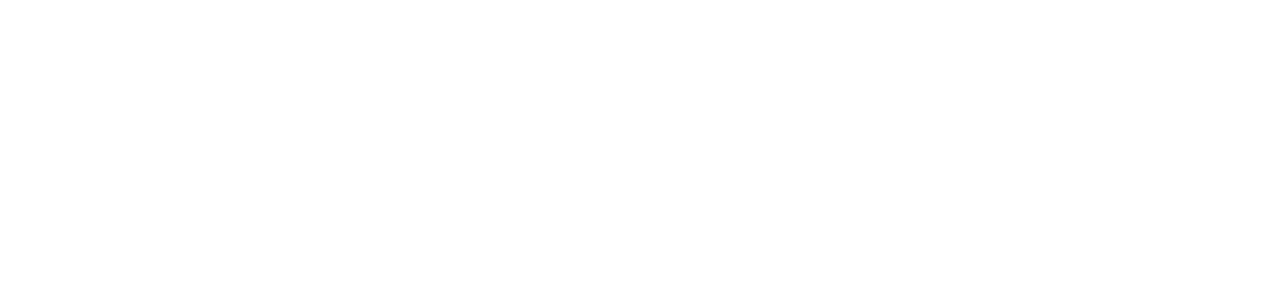
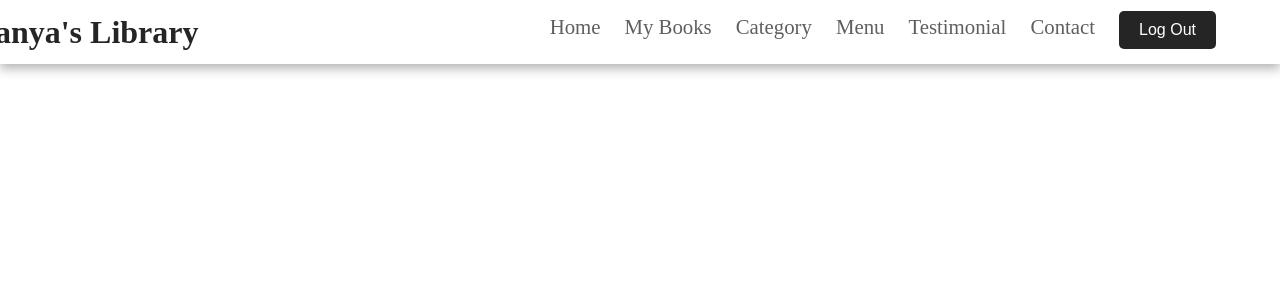
Before and after one commit to ananya-gta/Library-Management-System-Frontend, an Angular app: page /issued-books in a window 1280 px wide. Before the commit this address led to /. Shown: the top 300 px of the page. Built offline with nearby package versions, Linux system fonts and the light colour scheme; no server answers.

Commit message:
Added new component `IssuedBooksComponent` and routing for it. Updated the navbar to include a link to the new component and a logout button.

```diff
--- a/src/app/all-books/all-books.component.ts
+++ b/src/app/all-books/all-books.component.ts
@@ -1,6 +1,7 @@
 import { Component, OnInit } from '@angular/core';
 import { ActivatedRoute } from '@angular/router';
 import { GetAllBooksService } from '../get-all-books.service';
+
 
 @Component({
   selector: 'app-all-books',
@@ -8,10 +9,6 @@
   styleUrl: './all-books.component.css',
 })
 export class AllBooksComponent implements OnInit {
-
-  images = [{id:1, img: "https://m.media-amazon.com/images/I/81yo44UiIUL._SY425_.jpg"},
-{id:2, img: "https://d28hgpri8am2if.cloudfront.net/book_images/onix/cvr9781471173936/the-great-gatsby-9781471173936_lg.jpg"}];
-
   books: any;
 
   constructor(private apiService: GetAllBooksService) {}
--- a/src/app/app-routing.module.ts
+++ b/src/app/app-routing.module.ts
@@ -3,8 +3,13 @@
 import { AllBooksComponent } from './all-books/all-books.component';
 import { app } from '../../server';
 import { HomePageComponent } from './home-page/home-page.component';
+import { IssuedBooksComponent } from './issued-books/issued-books.component';
 
-const routes: Routes = [{ path: 'all-books', component: AllBooksComponent }, {path:'', component: HomePageComponent}];
+const routes: Routes = [
+  { path: 'all-books', component: AllBooksComponent },
+  { path: '', component: HomePageComponent },
+  {path: 'issued-books', component: IssuedBooksComponent}
+];
 
 @NgModule({
   imports: [RouterModule.forRoot(routes)],
--- a/src/app/app.module.ts
+++ b/src/app/app.module.ts
@@ -6,6 +6,7 @@
 import { AllBooksComponent } from './all-books/all-books.component';
 import { HttpClientModule } from '@angular/common/http';
 import { NavbarComponent } from './navbar/navbar.component';
+import { IssuedBooksComponent } from './issued-books/issued-books.component';
 
 
 @NgModule({
@@ -14,6 +15,7 @@
     HomePageComponent,
     AllBooksComponent,
     NavbarComponent,
+    IssuedBooksComponent,
   ],
   imports: [
     BrowserModule,
--- /dev/null
+++ b/src/app/get-all-issued-books.service.ts
@@ -0,0 +1,15 @@
+import { Injectable } from '@angular/core';
+import { HttpClient } from '@angular/common/http';
+import { Observable } from 'rxjs';
+
+@Injectable({
+  providedIn: 'root'
+})
+export class GetAllIssuedBooksService {
+  private apiUrl = "http://localhost:8080/issueBook/getIssuedBookDetails";
+  constructor(private http: HttpClient) { }
+
+  getAllIssuedBooks(): Observable<any> {
+    return this.http.get<any>(`${this.apiUrl}`);
+  }
+}
--- /dev/null
+++ b/src/app/issued-books/issued-books.component.html
@@ -0,0 +1 @@
+<app-navbar></app-navbar>
--- /dev/null
+++ b/src/app/issued-books/issued-books.component.ts
@@ -0,0 +1,21 @@
+import { Component, OnInit } from '@angular/core';
+import { GetAllIssuedBooksService } from '../get-all-issued-books.service';
+
+@Component({
+  selector: 'app-issued-books',
+  templateUrl: './issued-books.component.html',
+  styleUrl: './issued-books.component.css'
+})
+export class IssuedBooksComponent
+  implements OnInit {
+    issuedBooks: any;
+
+    constructor(private apiService: GetAllIssuedBooksService) {}
+
+    ngOnInit(): void {
+      this.apiService.getAllIssuedBooks().subscribe((data) => {
+        this.issuedBooks = data.filter((book: { available: any; }) => !book.available);
+        console.log(this.issuedBooks);
+      });
+    }
+}
--- a/src/app/navbar/navbar.component.css
+++ b/src/app/navbar/navbar.component.css
@@ -1,10 +1,12 @@
 .btn {
 	background-color: black;
 	color: white;
-	padding: 10px 20px; /* Adjust padding as needed */
+	padding: 10px 20px;
+    margin-top: -4px;
 	border: none;
 	border-radius: 5px;
 	cursor: pointer;
+    font-size: 1rem;
   }
 
   .btn:hover {
@@ -61,7 +63,8 @@
 }
 .logo{
     order: 1;
-    font-size: 2.3rem;
+    font-size: 2rem;
+    margin-left: -110px;
 }
 
 .menu-items li{
@@ -78,7 +81,7 @@
 }
 
 .navbar a:hover{
-    color: #117964;
+    color: black;
 }
 
 @media (max-width: 768px){
--- a/src/app/navbar/navbar.component.html
+++ b/src/app/navbar/navbar.component.html
@@ -8,12 +8,13 @@
         </div>
         <ul class="menu-items">
             <li><a href="#">Home</a></li>
-            <li><a href="#">About</a></li>
+            <li><a routingLink="/issued-books" routerLinkActive="active">My Books</a></li>
             <li><a href="#">Category</a></li>
             <li><a href="#">Menu</a></li>
             <li><a href="#">Testimonial</a></li>
             <li><a href="#">Contact</a></li>
+            <li><a href=""><button class="btn">Log Out</button></a></li>
         </ul>
-        <button class="btn">Log Out</button>
+        <h1 class="logo">Ananya's Library</h1>
     </div>
 </nav>
```
Also changed, not shown: src/app/issued-books/issued-books.component.css (added), 2 other files (tests, documents, lock files or other folders).
